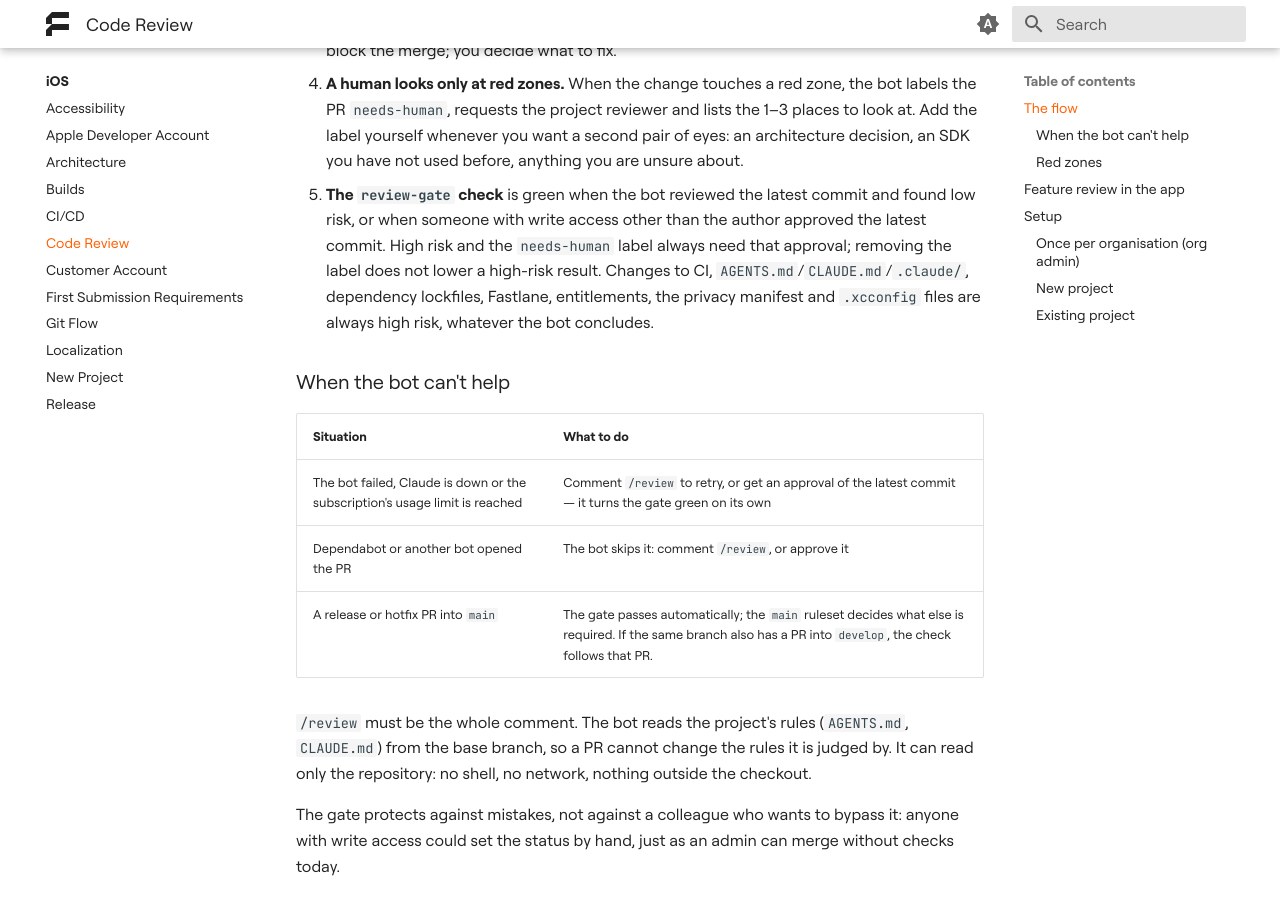
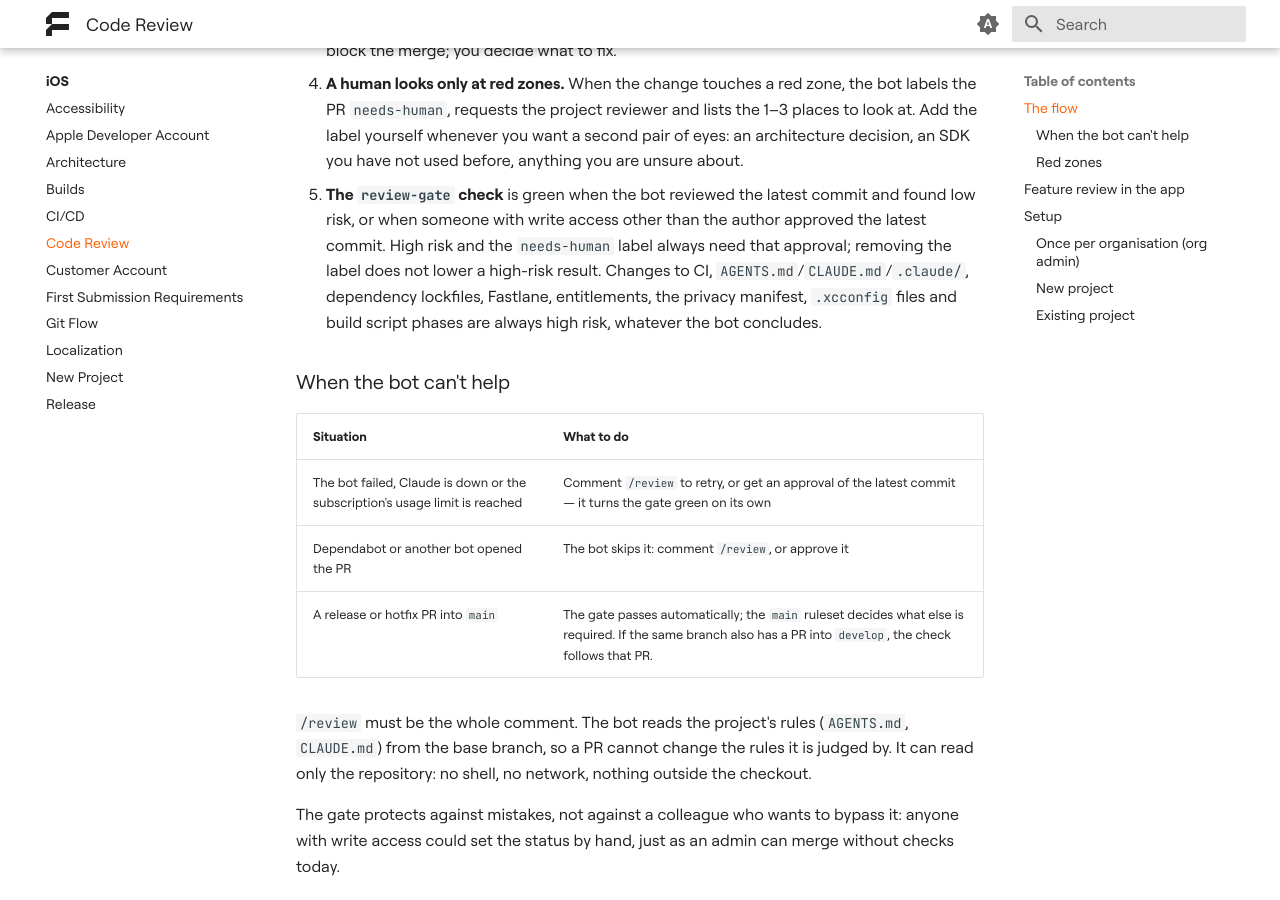
Before and after one commit to futuredapp/Engineering-Handbook, an MkDocs documentation site: the page built from docs/teams/ios/ios_code_review.md, in a window 1280 px wide and 900 px high, scrolled down 605 px. Built offline with MkDocs 1.6.1 and Material for MkDocs 9.7.7, drawn with Linux system fonts in a browser that asks for light colours.

Commit message:
docs(ios): build script phases are always high risk
Co-Authored-By: Claude Opus 5.5 (1M context) <noreply@anthropic.com>

```diff
--- a/docs/teams/ios/ios_code_review.md
+++ b/docs/teams/ios/ios_code_review.md
@@ -8,7 +8,7 @@ A PR does not need an approval from a colleague. It needs an author who understa
 2. **Every PR carries evidence.** Screenshots or a screen recording for UI changes, a test that fails without the fix for bug fixes, "No behaviour change." for refactors, what and why for config. `/pull-request` writes the `## Evidence` section with you.
 3. **The review bot reviews every push.** When a ready PR into `develop` is opened or updated, the bot runs `/ios-pr-check` and keeps a single comment up to date: risk, whether the diff matches the description, evidence, verified serious findings and code drift. Findings never block the merge; you decide what to fix.
 4. **A human looks only at red zones.** When the change touches a red zone, the bot labels the PR `needs-human`, requests the project reviewer and lists the 1–3 places to look at. Add the label yourself whenever you want a second pair of eyes: an architecture decision, an SDK you have not used before, anything you are unsure about.
-5. **The `review-gate` check** is green when the bot reviewed the latest commit and found low risk, or when someone with write access other than the author approved the latest commit. High risk and the `needs-human` label always need that approval; removing the label does not lower a high-risk result. Changes to CI, `AGENTS.md`/`CLAUDE.md`/`.claude/`, dependency lockfiles, Fastlane, entitlements, the privacy manifest and `.xcconfig` files are always high risk, whatever the bot concludes.
+5. **The `review-gate` check** is green when the bot reviewed the latest commit and found low risk, or when someone with write access other than the author approved the latest commit. High risk and the `needs-human` label always need that approval; removing the label does not lower a high-risk result. Changes to CI, `AGENTS.md`/`CLAUDE.md`/`.claude/`, dependency lockfiles, Fastlane, entitlements, the privacy manifest, `.xcconfig` files and build script phases are always high risk, whatever the bot concludes.
 
 ### When the bot can't help
 
```
